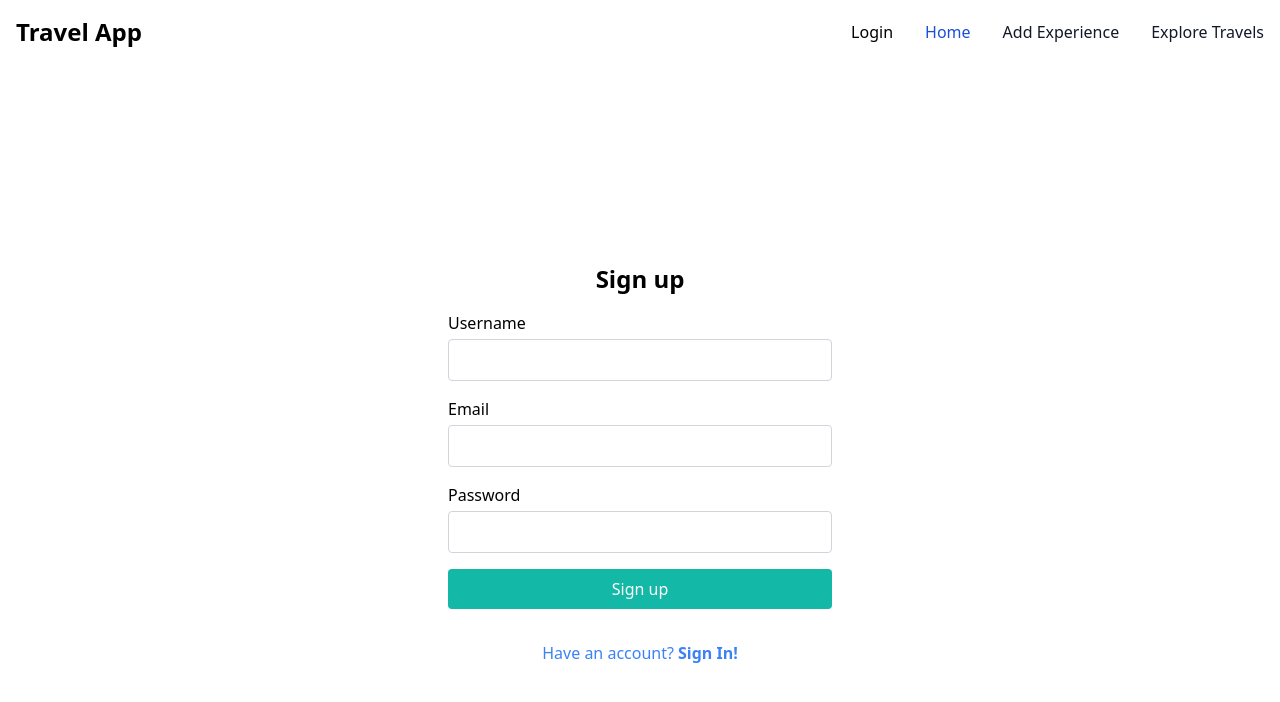
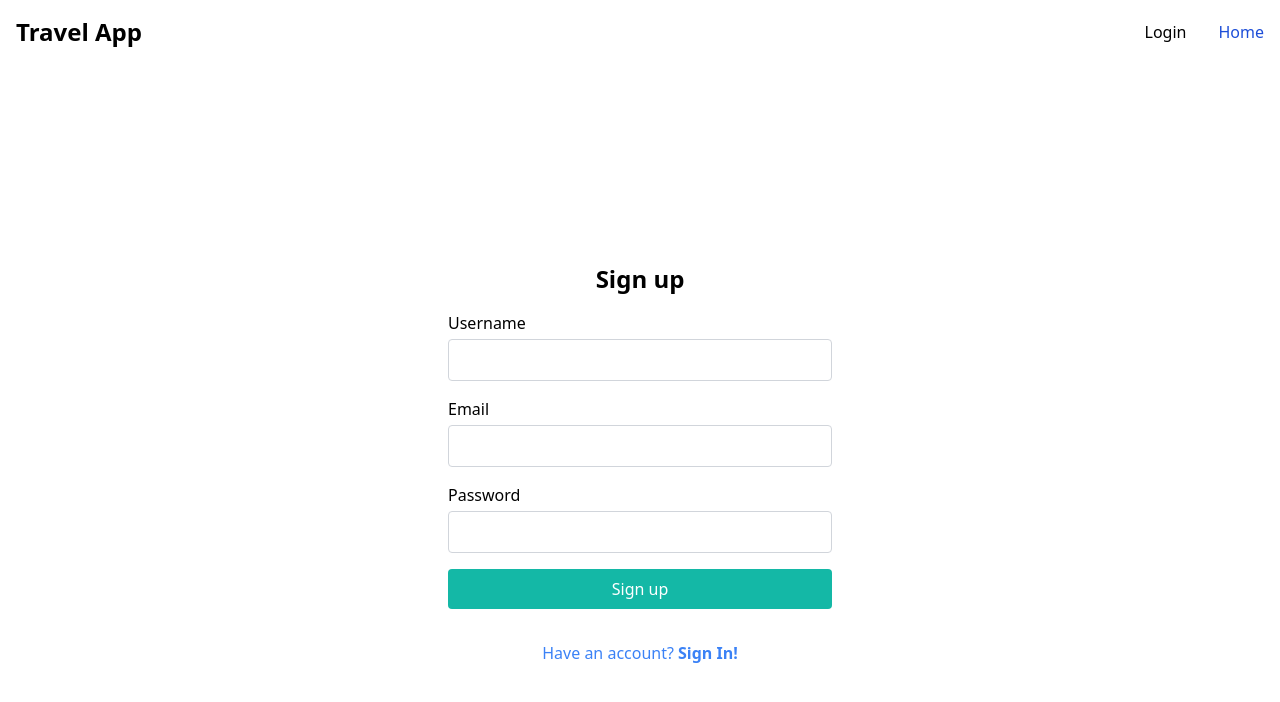
Before and after one commit to lukasilverio94/travel-app, a React (Vite) app in the folder frontend/: page / in a window 1280 px wide. Shown: the top 702 px of the page. Built offline with nearby package versions, Linux system fonts and the light colour scheme.

Commit message:
fixed navbar

```diff
--- a/frontend/src/components/Navbar.jsx
+++ b/frontend/src/components/Navbar.jsx
@@ -8,6 +8,8 @@ export default function Navbar() {
     setIsNavOpen(!isNavOpen);
   };
 
+  const isLoggedIn = localStorage.getItem("token");
+
   return (
     <nav className="bg-white border-gray-200 dark:bg-gray-900">
       <div className="max-w-screen-xl flex flex-wrap items-center justify-between mx-auto p-4">
@@ -15,13 +17,11 @@ export default function Navbar() {
           to="/"
           className="flex items-center space-x-3 rtl:space-x-reverse"
         >
-          {/* IMAGE / ICON HERE IN FUTURE */}
           <span className="self-center text-2xl font-semibold whitespace-nowrap dark:text-white">
             Travel App
           </span>
         </Link>
 
-        {/* Toggle button for small screens */}
         <button
           onClick={toggleNav}
           className="md:hidden text-gray-700 focus:outline-none"
@@ -59,20 +59,17 @@ export default function Navbar() {
           )}
         </button>
 
-        {/* Navigation items */}
         <div
           className={`${
             isNavOpen ? "block" : "hidden"
           } w-full md:flex md:w-auto md:order-1`}
           id="navbar-search"
         >
-          {/* ... responsive search input code ... */}
           <ul className="flex flex-col p-4 md:p-0 mt-4 font-medium border border-gray-100 rounded-lg bg-gray-50 md:space-x-8 rtl:space-x-reverse md:flex-row md:mt-0 md:border-0 md:bg-white dark:bg-gray-800 md:dark:bg-gray-900 dark:border-gray-700">
-            {localStorage.getItem("token") ? (
-              // If token is present (user is logged in)
+            {isLoggedIn ? (
               <>
                 <li>
-                  <Link to="/">
+                  <Link to="/logout">
                     <h2>Logout</h2>
                   </Link>
                 </li>
@@ -84,10 +81,24 @@ export default function Navbar() {
                     Home
                   </Link>
                 </li>
-                {/* Add more logged-in links as needed */}
+                <li>
+                  <Link
+                    to="/posts/create"
+                    className="block py-2 px-3 text-gray-900 rounded hover:bg-gray-100 md:hover:bg-transparent md:hover:text-blue-700 md:p-0 dark:text-white md:dark:hover:text-blue-500 dark:hover:bg-gray-700 dark:hover:text-white md:dark:hover:bg-transparent dark:border-gray-700"
+                  >
+                    Add Experience
+                  </Link>
+                </li>
+                <li>
+                  <Link
+                    to="/explore"
+                    className="block py-2 px-3 text-gray-900 rounded hover:bg-gray-100 md:hover:bg-transparent md:hover:text-blue-700 md:p-0 md:dark:hover:text-blue-500 dark:text-white dark:hover:bg-gray-700 dark:hover:text-white md:dark:hover:bg-transparent dark:border-gray-700"
+                  >
+                    Explore Travels
+                  </Link>
+                </li>
               </>
             ) : (
-              // If token is not present (user is logged out)
               <>
                 <li>
                   <Link to="/signin">
@@ -102,26 +113,8 @@ export default function Navbar() {
                     Home
                   </Link>
                 </li>
-                {/* Add more logged-out links as needed */}
               </>
             )}
-            {/* Common links for both states */}
-            <li>
-              <Link
-                to="/posts/create"
-                className="block py-2 px-3 text-gray-900 rounded hover:bg-gray-100 md:hover:bg-transparent md:hover:text-blue-700 md:p-0 dark:text-white md:dark:hover:text-blue-500 dark:hover:bg-gray-700 dark:hover:text-white md:dark:hover:bg-transparent dark:border-gray-700"
-              >
-                Add Experience
-              </Link>
-            </li>
-            <li>
-              <Link
-                to="/explore"
-                className="block py-2 px-3 text-gray-900 rounded hover:bg-gray-100 md:hover:bg-transparent md:hover:text-blue-700 md:p-0 md:dark:hover:text-blue-500 dark:text-white dark:hover:bg-gray-700 dark:hover:text-white md:dark:hover:bg-transparent dark:border-gray-700"
-              >
-                Explore Travels
-              </Link>
-            </li>
           </ul>
         </div>
       </div>
```
